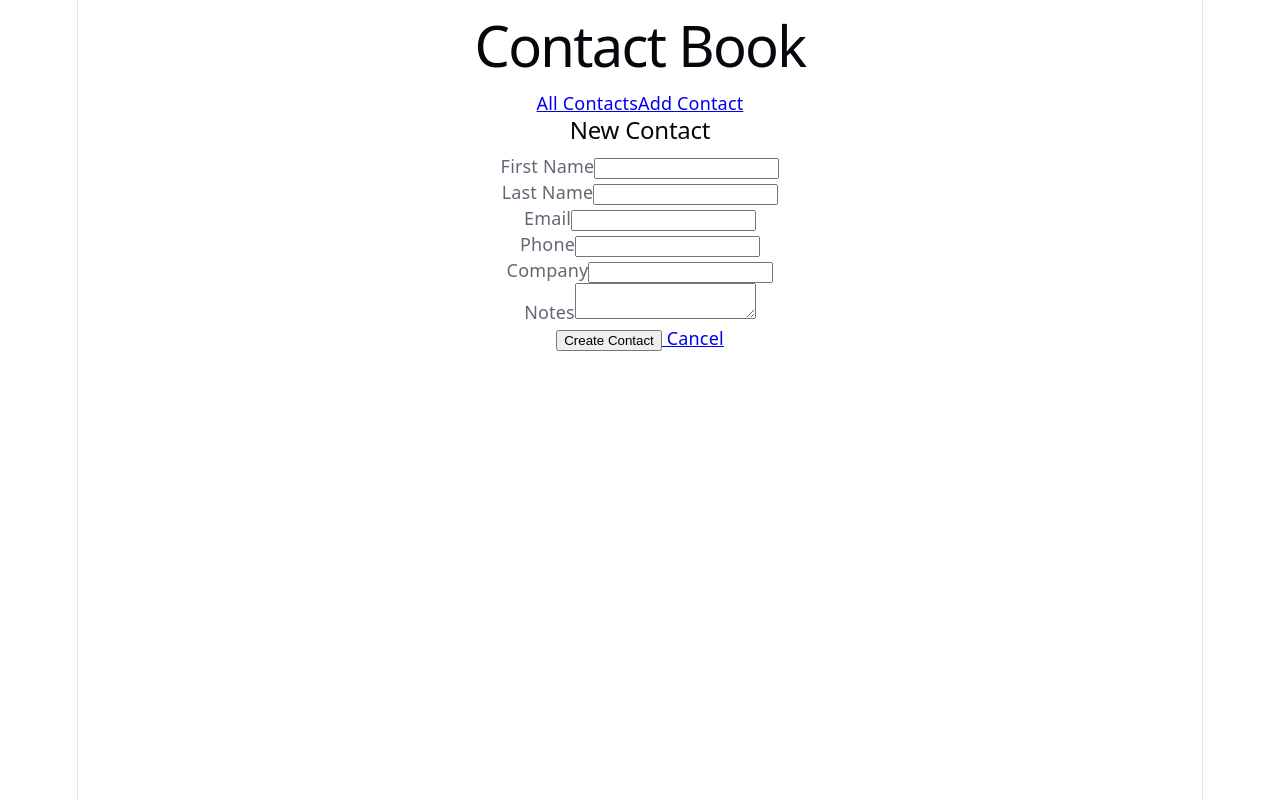
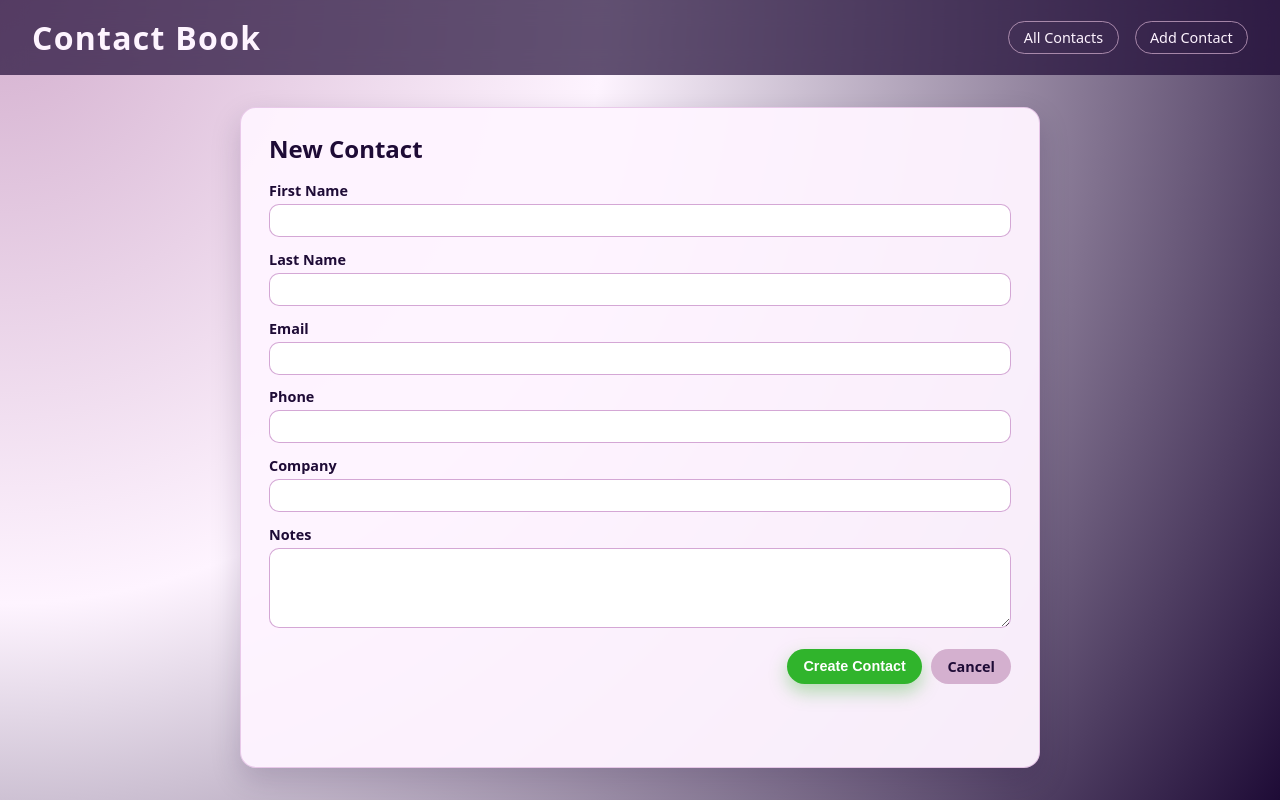
Before and after one commit to deck0017/mtm6407-contact-book-deck0017, a Vue app: page /contacts/new in a window 1280 px wide. Built offline with nearby package versions, Linux system fonts and the light colour scheme.

Commit message:
Adds some brief styling to style.css

```diff
--- a/src/style.css
+++ b/src/style.css
@@ -1,296 +1,281 @@
 :root {
-  --text: #6b6375;
-  --text-h: #08060d;
-  --bg: #fff;
-  --border: #e5e4e7;
-  --code-bg: #f4f3ec;
-  --accent: #aa3bff;
-  --accent-bg: rgba(170, 59, 255, 0.1);
-  --accent-border: rgba(170, 59, 255, 0.5);
-  --social-bg: rgba(244, 243, 236, 0.5);
-  --shadow:
-    rgba(0, 0, 0, 0.1) 0 10px 15px -3px, rgba(0, 0, 0, 0.05) 0 4px 6px -2px;
-
-  --sans: system-ui, 'Segoe UI', Roboto, sans-serif;
-  --heading: system-ui, 'Segoe UI', Roboto, sans-serif;
-  --mono: ui-monospace, Consolas, monospace;
-
-  font: 18px/145% var(--sans);
-  letter-spacing: 0.18px;
-  color-scheme: light dark;
-  color: var(--text);
-  background: var(--bg);
-  font-synthesis: none;
-  text-rendering: optimizeLegibility;
-  -webkit-font-smoothing: antialiased;
-  -moz-osx-font-smoothing: grayscale;
-
-  @media (max-width: 1024px) {
-    font-size: 16px;
-  }
+  --color-primary: #30b42c;
+  --color-accent: #942597;
+  --color-soft: #d4b0cf;
+  --color-dark: #1e0b36;
+  --color-bg: #fef4ff;
+  --radius-lg: 16px;
+  --radius-md: 10px;
+  --shadow-soft: 0 12px 30px rgba(30, 11, 54, 0.18);
+  --transition-fast: 0.2s ease-out;
+  --font-sans: system-ui, -apple-system, BlinkMacSystemFont, 'Segoe UI', sans-serif;
 }
 
-@media (prefers-color-scheme: dark) {
-  :root {
-    --text: #9ca3af;
-    --text-h: #f3f4f6;
-    --bg: #16171d;
-    --border: #2e303a;
-    --code-bg: #1f2028;
-    --accent: #c084fc;
-    --accent-bg: rgba(192, 132, 252, 0.15);
-    --accent-border: rgba(192, 132, 252, 0.5);
-    --social-bg: rgba(47, 48, 58, 0.5);
-    --shadow:
-      rgba(0, 0, 0, 0.4) 0 10px 15px -3px, rgba(0, 0, 0, 0.25) 0 4px 6px -2px;
-  }
-
-  #social .button-icon {
-    filter: invert(1) brightness(2);
-  }
+*,
+*::before,
+*::after {
+  box-sizing: border-box;
 }
 
 body {
   margin: 0;
+  font-family: var(--font-sans);
+  background: radial-gradient(circle at top left, #d4b0cf 0, #fef4ff 40%, #1e0b36 100%);
+  color: #1e0b36;
 }
 
-h1,
-h2 {
-  font-family: var(--heading);
-  font-weight: 500;
-  color: var(--text-h);
+a {
+  color: inherit;
+  text-decoration: none;
 }
 
-h1 {
-  font-size: 56px;
-  letter-spacing: -1.68px;
-  margin: 32px 0;
-  @media (max-width: 1024px) {
-    font-size: 36px;
-    margin: 20px 0;
-  }
+.app {
+  min-height: 100vh;
+  display: flex;
+  flex-direction: column;
 }
-h2 {
-  font-size: 24px;
-  line-height: 118%;
-  letter-spacing: -0.24px;
-  margin: 0 0 8px;
-  @media (max-width: 1024px) {
-    font-size: 20px;
-  }
+
+.app-header {
+  padding: 1rem 2rem;
+  display: flex;
+  align-items: center;
+  justify-content: space-between;
+  backdrop-filter: blur(12px);
+  background: rgba(30, 11, 54, 0.7);
+  color: #fef4ff;
 }
-p {
+
+.app-header h1 {
+  margin: 0;
+  font-weight: 700;
+  letter-spacing: 0.04em;
+}
+
+.app-header nav {
+  display: flex;
+  gap: 1rem;
+}
+
+.app-header a {
+  padding: 0.4rem 0.9rem;
+  border-radius: 999px;
+  border: 1px solid rgba(212, 176, 207, 0.7);
+  font-size: 0.9rem;
+  transition: background var(--transition-fast), color var(--transition-fast), transform var(--transition-fast);
+}
+
+.app-header a:hover {
+  background: var(--color-soft);
+  color: var(--color-dark);
+  transform: translateY(-1px);
+}
+
+.app-main {
+  flex: 1;
+  padding: 2rem;
+  display: flex;
+  justify-content: center;
+}
+
+.card {
+  width: 100%;
+  max-width: 800px;
+  background: rgba(254, 244, 255, 0.96);
+  border-radius: var(--radius-lg);
+  box-shadow: var(--shadow-soft);
+  padding: 1.5rem 1.75rem;
+  border: 1px solid rgba(148, 37, 151, 0.2);
+}
+
+.card-header {
+  display: flex;
+  align-items: center;
+  justify-content: space-between;
+  gap: 1rem;
+  margin-bottom: 1rem;
+}
+
+.card-header h2 {
   margin: 0;
 }
 
-code,
-.counter {
-  font-family: var(--mono);
-  display: inline-flex;
-  border-radius: 4px;
-  color: var(--text-h);
+.card-actions {
+  display: flex;
+  gap: 0.5rem;
 }
 
-code {
-  font-size: 15px;
-  line-height: 135%;
-  padding: 4px 8px;
-  background: var(--code-bg);
+.card-body p {
+  margin: 0.4rem 0;
 }
 
-.counter {
-  font-size: 16px;
-  padding: 5px 10px;
-  border-radius: 5px;
-  color: var(--accent);
-  background: var(--accent-bg);
-  border: 2px solid transparent;
-  transition: border-color 0.3s;
-  margin-bottom: 24px;
+.search-input {
+  width: 260px;
+  max-width: 100%;
+  padding: 0.5rem 0.75rem;
+  border-radius: 999px;
+  border: 1px solid rgba(148, 37, 151, 0.4);
+  background: #fef4ff;
+  outline: none;
+  transition: box-shadow var(--transition-fast), border-color var(--transition-fast);
+}
 
-  &:hover {
-    border-color: var(--accent-border);
+.search-input:focus {
+  border-color: var(--color-accent);
+  box-shadow: 0 0 0 2px rgba(148, 37, 151, 0.25);
+}
+
+.contact-list {
+  list-style: none;
+  padding: 0;
+  margin: 0.5rem 0 0;
+}
+
+.contact-item {
+  margin-bottom: 0.4rem;
+}
+
+.contact-item a {
+  display: flex;
+  justify-content: space-between;
+  align-items: baseline;
+  padding: 0.6rem 0.8rem;
+  border-radius: var(--radius-md);
+  background: rgba(255, 255, 255, 0.9);
+  border: 1px solid transparent;
+  transition: background var(--transition-fast), transform var(--transition-fast), border-color var(--transition-fast);
+}
+
+.contact-item a:hover {
+  background: #d4b0cf;
+  border-color: rgba(148, 37, 151, 0.5);
+  transform: translateY(-1px);
+}
+
+.contact-name {
+  font-weight: 600;
+}
+
+.contact-email {
+  font-size: 0.85rem;
+  color: rgba(30, 11, 54, 0.7);
+}
+
+.empty-state {
+  margin-top: 0.8rem;
+  font-size: 0.9rem;
+  color: rgba(30, 11, 54, 0.7);
+}
+
+.form {
+  display: grid;
+  gap: 0.8rem;
+}
+
+.form-row {
+  display: flex;
+  flex-direction: column;
+  gap: 0.25rem;
+}
+
+.form-row label {
+  font-size: 0.9rem;
+  font-weight: 600;
+}
+
+.form-row input,
+.form-row textarea {
+  padding: 0.5rem 0.7rem;
+  border-radius: var(--radius-md);
+  border: 1px solid rgba(148, 37, 151, 0.4);
+  background: #ffffff;
+  outline: none;
+  transition: border-color var(--transition-fast), box-shadow var(--transition-fast);
+}
+
+.form-row input:focus,
+.form-row textarea:focus {
+  border-color: var(--color-primary);
+  box-shadow: 0 0 0 2px rgba(48, 180, 44, 0.25);
+}
+
+.form-row textarea {
+  min-height: 80px;
+  resize: vertical;
+}
+
+.form-actions {
+  display: flex;
+  justify-content: flex-end;
+  gap: 0.6rem;
+  margin-top: 0.5rem;
+}
+
+.btn {
+  border: none;
+  cursor: pointer;
+  padding: 0.5rem 1rem;
+  border-radius: 999px;
+  font-size: 0.9rem;
+  font-weight: 600;
+  display: inline-flex;
+  align-items: center;
+  justify-content: center;
+  transition: background var(--transition-fast), transform var(--transition-fast), box-shadow var(--transition-fast);
+}
+
+.btn-primary {
+  background: var(--color-primary);
+  color: #ffffff;
+  box-shadow: 0 8px 18px rgba(48, 180, 44, 0.35);
+}
+
+.btn-primary:hover {
+  transform: translateY(-1px);
+  box-shadow: 0 10px 22px rgba(48, 180, 44, 0.45);
+}
+
+.btn-secondary {
+  background: var(--color-soft);
+  color: var(--color-dark);
+}
+
+.btn-secondary:hover {
+  transform: translateY(-1px);
+}
+
+.btn-danger {
+  background: var(--color-accent);
+  color: #ffffff;
+}
+
+.btn-danger:hover {
+  transform: translateY(-1px);
+}
+
+@media (max-width: 640px) {
+  .app-main {
+    padding: 1rem;
   }
-  &:focus-visible {
-    outline: 2px solid var(--accent);
-    outline-offset: 2px;
+
+  .card {
+    padding: 1.25rem;
+  }
+
+  .card-header {
+    flex-direction: column;
+    align-items: flex-start;
+  }
+
+  .search-input {
+    width: 100%;
+  }
+
+  .form-actions {
+    flex-direction: column;
+    align-items: stretch;
+  }
+
+  .btn {
+    width: 100%;
   }
 }
-
-.hero {
-  position: relative;
-
-  .base,
-  .framework,
-  .vite {
-    inset-inline: 0;
-    margin: 0 auto;
-  }
-
-  .base {
-    width: 170px;
-    position: relative;
-    z-index: 0;
-  }
-
-  .framework,
-  .vite {
-    position: absolute;
-  }
-
-  .framework {
-    z-index: 1;
-    top: 34px;
-    height: 28px;
-    transform: perspective(2000px) rotateZ(300deg) rotateX(44deg) rotateY(39deg)
-      scale(1.4);
-  }
-
-  .vite {
-    z-index: 0;
-    top: 107px;
-    height: 26px;
-    width: auto;
-    transform: perspective(2000px) rotateZ(300deg) rotateX(40deg) rotateY(39deg)
-      scale(0.8);
-  }
-}
-
-#app {
-  width: 1126px;
-  max-width: 100%;
-  margin: 0 auto;
-  text-align: center;
-  border-inline: 1px solid var(--border);
-  min-height: 100svh;
-  display: flex;
-  flex-direction: column;
-  box-sizing: border-box;
-}
-
-#center {
-  display: flex;
-  flex-direction: column;
-  gap: 25px;
-  place-content: center;
-  place-items: center;
-  flex-grow: 1;
-
-  @media (max-width: 1024px) {
-    padding: 32px 20px 24px;
-    gap: 18px;
-  }
-}
-
-#next-steps {
-  display: flex;
-  border-top: 1px solid var(--border);
-  text-align: left;
-
-  & > div {
-    flex: 1 1 0;
-    padding: 32px;
-    @media (max-width: 1024px) {
-      padding: 24px 20px;
-    }
-  }
-
-  .icon {
-    margin-bottom: 16px;
-    width: 22px;
-    height: 22px;
-  }
-
-  @media (max-width: 1024px) {
-    flex-direction: column;
-    text-align: center;
-  }
-}
-
-#docs {
-  border-right: 1px solid var(--border);
-
-  @media (max-width: 1024px) {
-    border-right: none;
-    border-bottom: 1px solid var(--border);
-  }
-}
-
-#next-steps ul {
-  list-style: none;
-  padding: 0;
-  display: flex;
-  gap: 8px;
-  margin: 32px 0 0;
-
-  .logo {
-    height: 18px;
-  }
-
-  a {
-    color: var(--text-h);
-    font-size: 16px;
-    border-radius: 6px;
-    background: var(--social-bg);
-    display: flex;
-    padding: 6px 12px;
-    align-items: center;
-    gap: 8px;
-    text-decoration: none;
-    transition: box-shadow 0.3s;
-
-    &:hover {
-      box-shadow: var(--shadow);
-    }
-    .button-icon {
-      height: 18px;
-      width: 18px;
-    }
-  }
-
-  @media (max-width: 1024px) {
-    margin-top: 20px;
-    flex-wrap: wrap;
-    justify-content: center;
-
-    li {
-      flex: 1 1 calc(50% - 8px);
-    }
-
-    a {
-      width: 100%;
-      justify-content: center;
-      box-sizing: border-box;
-    }
-  }
-}
-
-#spacer {
-  height: 88px;
-  border-top: 1px solid var(--border);
-  @media (max-width: 1024px) {
-    height: 48px;
-  }
-}
-
-.ticks {
-  position: relative;
-  width: 100%;
-
-  &::before,
-  &::after {
-    content: '';
-    position: absolute;
-    top: -4.5px;
-    border: 5px solid transparent;
-  }
-
-  &::before {
-    left: 0;
-    border-left-color: var(--border);
-  }
-  &::after {
-    right: 0;
-    border-right-color: var(--border);
-  }
-}
```
